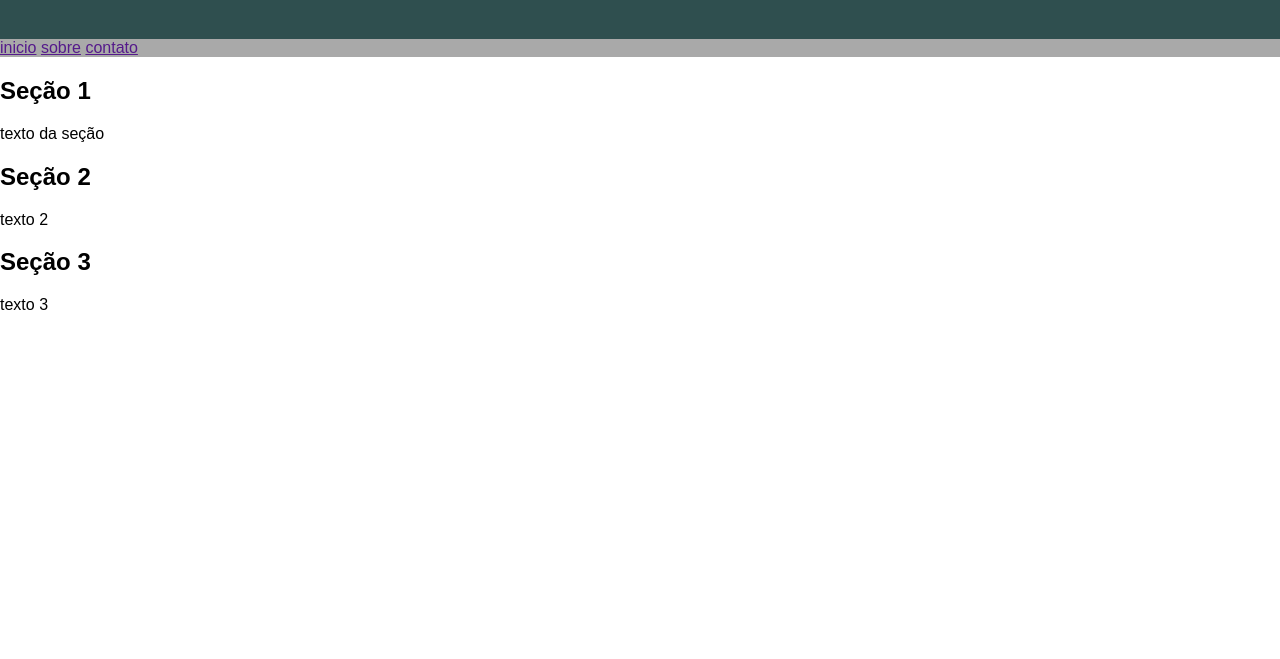
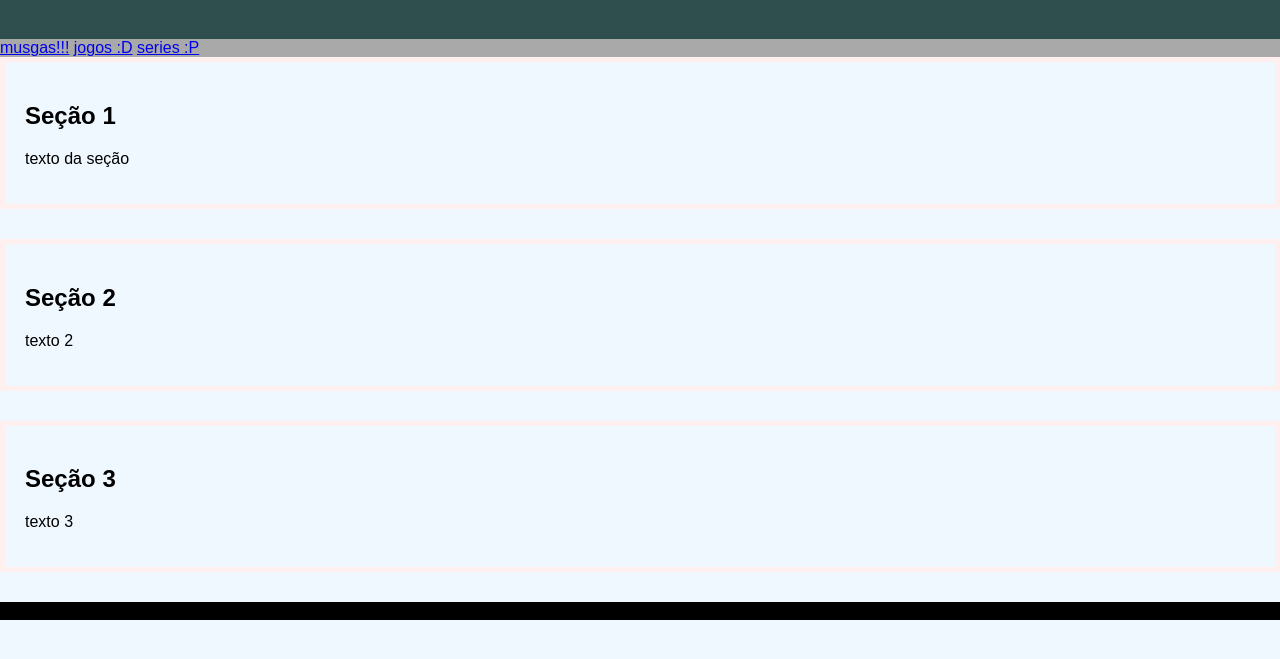
Before and after one commit to SaboDemias/av1--Ana-Valenttina-Apolinario-2bimestre, a plain HTML site: page index.html in a window 1280 px wide. Shown: the part 81-740 px from the top of the page. Drawn offline with Linux system fonts and the light colour scheme.

Commit message:
organizando e adicionando

```diff
--- a/index.html
+++ b/index.html
@@ -4,16 +4,16 @@
     <link rel="stylesheet" href="style.css" />
     <meta charset="UTF-8" />
     <meta name="viewport" content="width=device-width, initial-scale=1.0" />
-    <title>huhuhuggy</title>
+    <title>meu site!!</title>
   </head>
   <body>
     <header>
       <h1>Meu SIte!!!</h1>
     </header>
     <nav>
-      <a href="">inicio</a>
-      <a href="">sobre</a>
-      <a href="">contato</a>
+      <a href="musgas.html">musgas!!!</a>
+      <a href="jogos.html">jogos :D</a>
+      <a href="series.html">series :P</a>
     </nav>
     <main>
       <section>
@@ -29,5 +29,6 @@
         <p>texto 3</p>
       </section>
     </main>
+    <footer>teste teste</footer>
   </body>
 </html>
--- a/style.css
+++ b/style.css
@@ -11,3 +11,16 @@ header {
 nav {
   background-color: darkgrey;
 }
+body {
+  background-color: aliceblue;
+}
+footer {
+  background-color: black;
+  text-align: center;
+}
+
+section {
+  margin-bottom: 30px;
+  padding: 20px;
+  border: 5px solid #ffefef;
+}
```
Also changed, not shown: series.html (added, +9 -0 lines), jogos.html (added), musgas.html (added).
